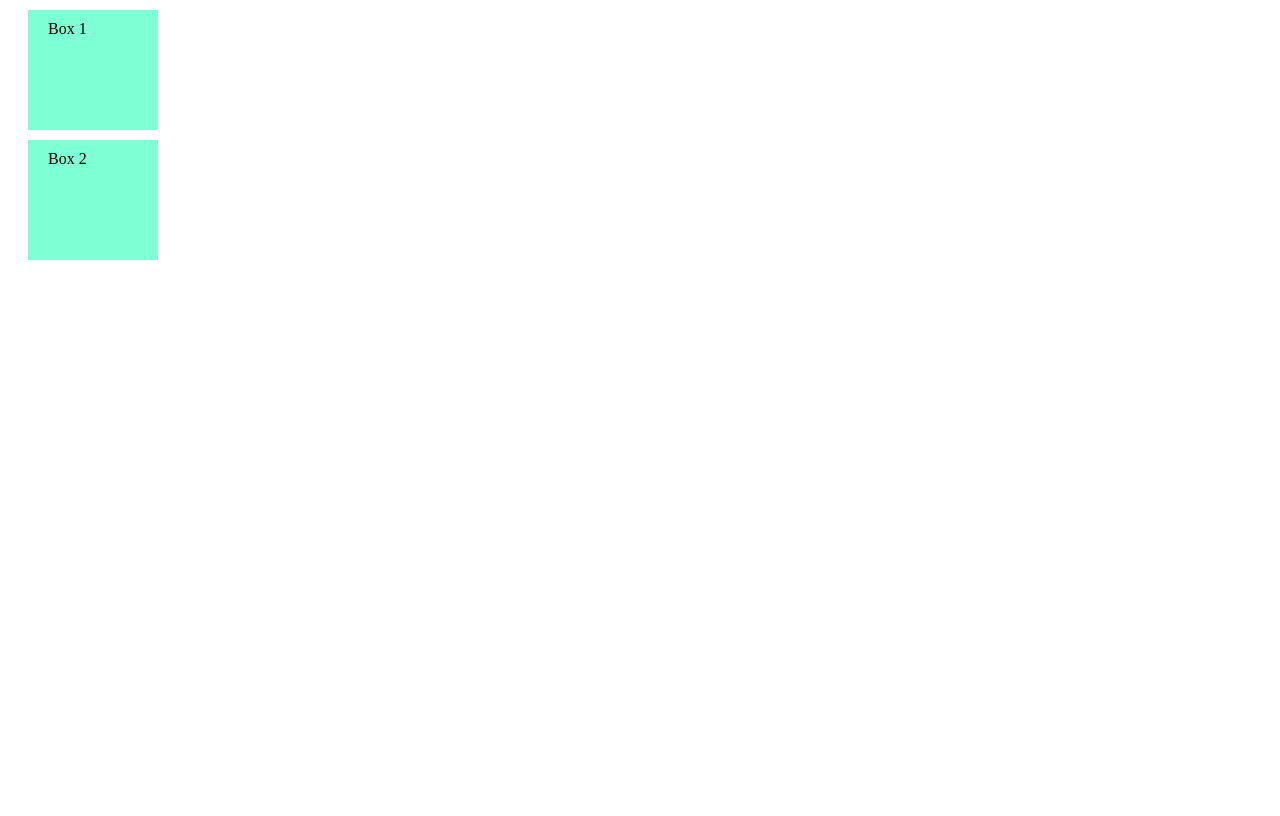
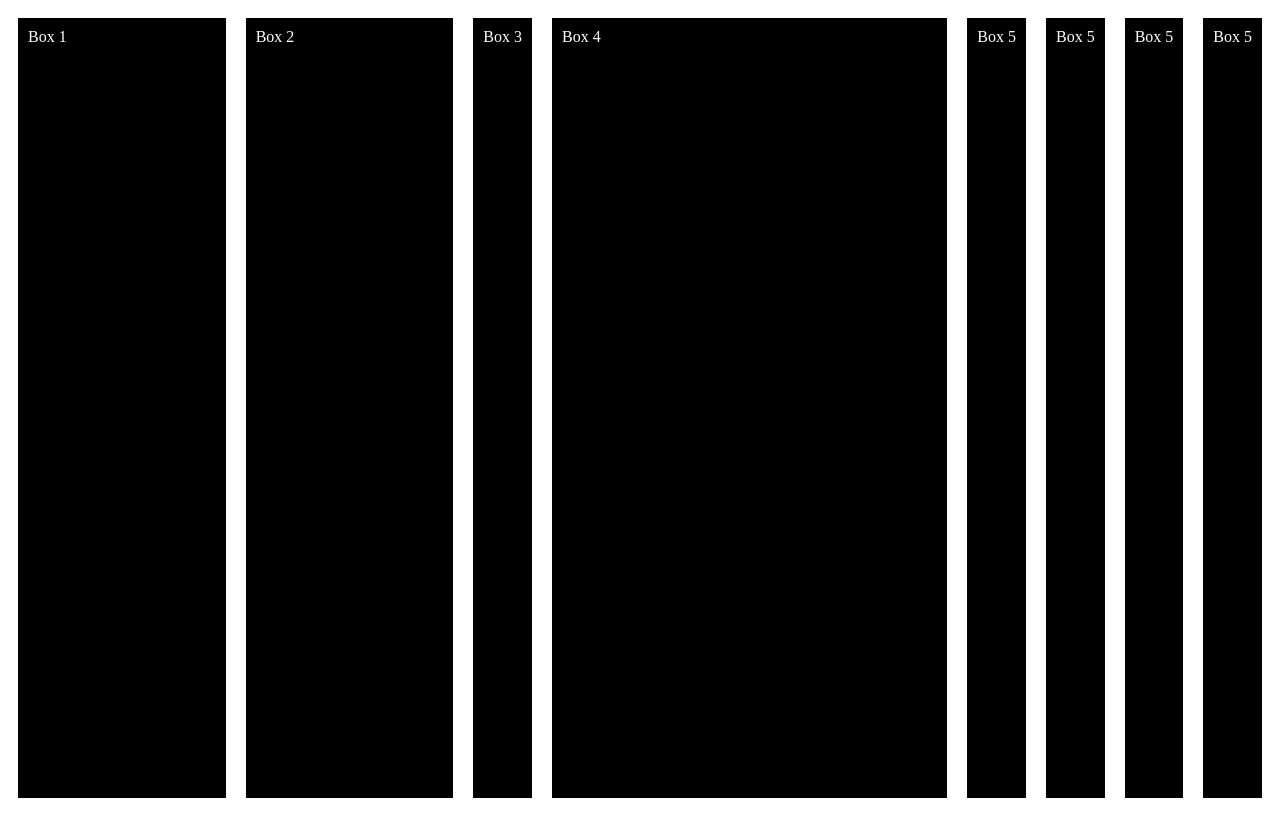
Before and after one commit to raysk4ever/ui-dev-class, a plain HTML site: page Day - 2/layout/index.html in a window 1280 px wide. Drawn offline with Linux system fonts and the light colour scheme.

Commit message:
day - 2 + 3

```diff
--- a/Day - 2/layout/index.html
+++ b/Day - 2/layout/index.html
@@ -4,20 +4,18 @@
     <link rel="stylesheet" href="style.css"/>
   </head>
   <body>
+    <div class="b-1">Box 1</div>
 
+    <div class="b-2">Box 2</div>
 
-    <div>Box 1</div>
+    <div class="b-3">Box 3</div>
 
-    <div>Box 2</div>
+    <div class="b-4">Box 4</div>
+    <div class="b-5">Box 5</div>
+    <div class="b-5">Box 5</div>
+    <div class="b-5">Box 5</div>
+    <div class="b-5">Box 5</div>
 
 
   </body>
 </html>
-
-<!--
-HTML Structures
-HTML TAGS
-
-CSS Selector -> Imp
-
--->
--- a/Day - 2/layout/style.css
+++ b/Day - 2/layout/style.css
@@ -6,14 +6,51 @@
 
 */
 
+/* FlexBox - 1 direction
+
+Parent
+
+direaction: Row Wise (default)
+-> X - axis => justify content => flex-start
+-> Y - axis => align items => strech
+
+direaction: Column wise
+-> X - axis => align items => strech
+-> Y - axis => justify content => flex-start
+
+
+*/
+
+/*
+  child property (applies only if partent is in flex)
+  flex
+*/
+
+
+body {
+  display: flex;
+  height: 100vh;
+  /* align-items: flex-start; */
+  justify-content: space-between;
+}
+
 div {
-  background-color: aquamarine;
-  width: 100px;
-  height: 100px;
+  background-color: black;
+  color: white;
   margin: 10px;
-  margin-left: 20px;
-
   padding: 10px;
-  padding-left: 20px;
 
 }
+
+/* 1:1:0:2:0 */
+.b-1 {
+  flex: 1;
+}
+
+.b-2 {
+  flex: 1;
+}
+
+.b-4 {
+  flex: 2;
+}
--- /dev/null
+++ b/Day - 3/style.css
@@ -0,0 +1,34 @@
+body {
+  margin: 0;
+}
+
+.root {
+  width: 100vw;
+  height: 100vh;
+
+  display: flex;
+  flex-direction: column;
+
+}
+
+.header {
+  width: 100vw;
+  height: 100px;
+  background-color: green;
+}
+.main {
+  height: 100%;
+  background-color: yellow;
+  display: flex;
+}
+
+.side-bar {
+  background-color: aqua;
+  /* flex: 1; */
+  width: 100px;
+}
+
+.content {
+  background-color: brown;
+  flex: 1;
+}
```
Also changed, not shown: Day - 3/index.html (added, +23 -0 lines).
